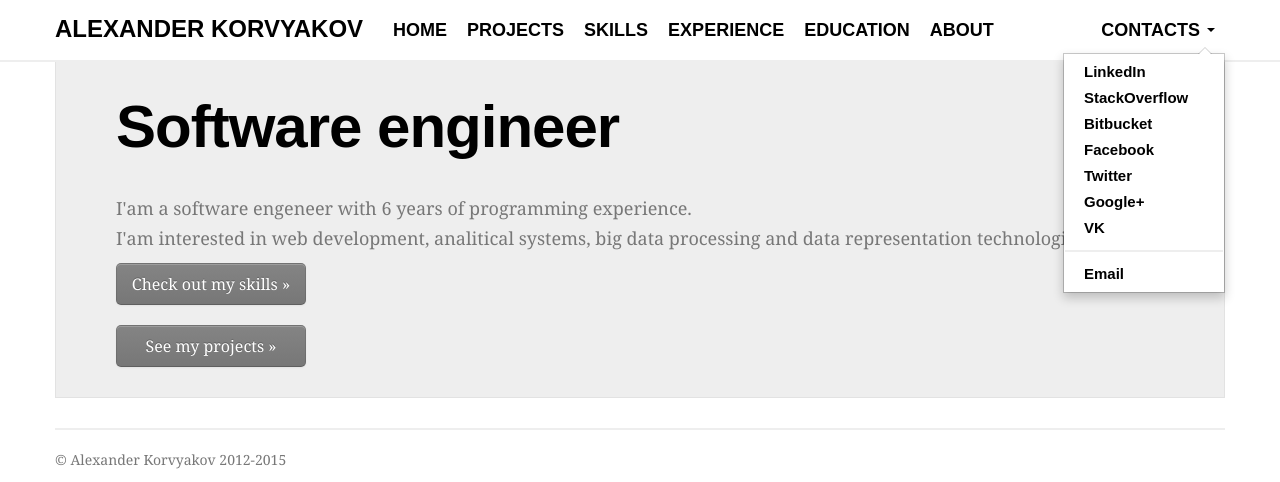
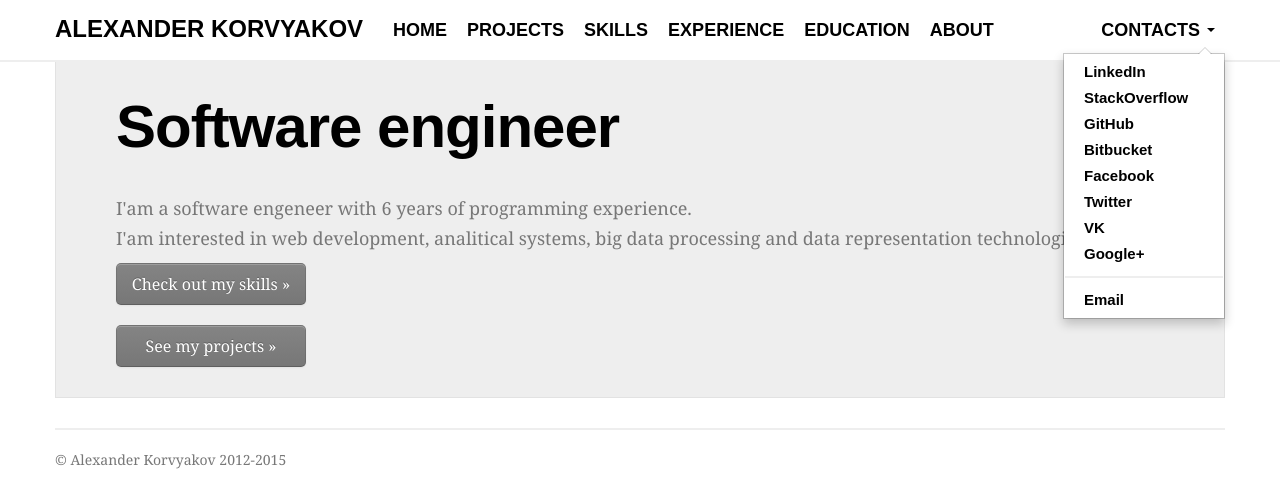
Before and after one commit to nai1gun/korvyakovcom-node, a Node server app: page / in a window 1280 px wide, after a click on "CONTACTS". Shown: the top 482 px of the page. Run offline with Node 20, Linux system fonts and the light colour scheme; some libraries are stand-ins or nearby versions; some web fonts are replaced.

Commit message:
[+] link to GitHub

```diff
--- a/views/partials/nav.ejs
+++ b/views/partials/nav.ejs
@@ -22,11 +22,12 @@
                 <ul class="dropdown-menu">
                   <li><a href="http://www.linkedin.com/pub/alexander-korvyakov/51/202/927" target="_blank">LinkedIn</a></li>
                   <li><a href="http://stackoverflow.com/users/484894/nailgun" target="_blank">StackOverflow</a></li>
+				  <li><a href="https://github.com/nai1gun" target="_blank">GitHub</a></li>
                   <li><a href="http://bitbucket.org/Nai1gun/" target="_blank">Bitbucket</a></li>
                   <li><a href="http://www.facebook.com/a.korvyakov" target="_blank">Facebook</a></li>
                   <li><a href="http://twitter.com/nai1gun" target="_blank">Twitter</a></li>
+                  <li><a href="http://vk.com/korvyakov" target="_blank">VK</a></li>
                   <li><a href="https://plus.google.com/u/0/101587536811791989148" target="_blank">Google+</a></li>
-                  <li><a href="http://vk.com/korvyakov" target="_blank">VK</a></li>
                   <li class="divider"></li>
                   <li><a href="mailto:alexander@korvyakov.com" target="_blank">Email</a></li>
                 </ul>
```
